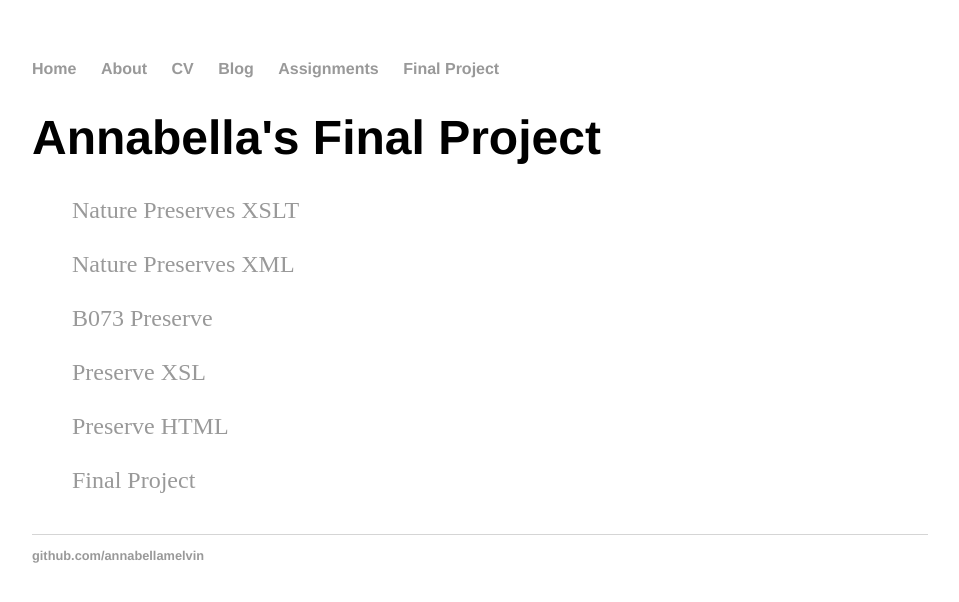
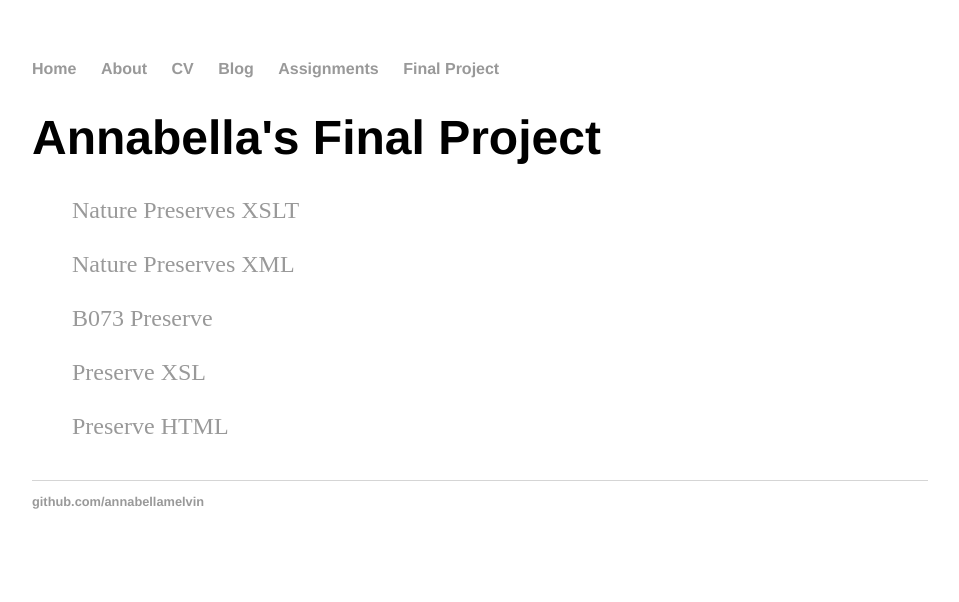
Before and after one commit to annabellamelvin/annabellamelvin.github.io, a Jekyll site: the page built from assignments/index.html, in a window 1280 px wide. Shown: the top 602 px of the page, without its empty margins (160-1119 px from the left). Built offline with Jekyll 4.4.1, drawn with Linux system fonts in a browser that asks for light colours.

Commit message:
Update index.html

```diff
--- a/assignments/index.html
+++ b/assignments/index.html
@@ -10,16 +10,16 @@ title: "Annabella's Final Project"
 		<a href="DPR_NaturePreserves_001(1).xml"> Nature Preserves XML</a><br></br>
 		<a href="B073_208.html"> B073 Preserve</a><br></br>
 		<a href="nature_table.xsl"> Preserve XSL</a><br></br>
-		<a href="nature_table.html"> Preserve HTML</a><br></br>
-		<a href="/parks"> Final Project</a>
+		<a href="nature_table.html"> Preserve HTML</a>
+
 
 		{% for post in site.homework %}
 		<li><span>{{ post.date | date_to_string }}</span> » <a href="{{/naturepreserves.xsl}}" title="{{naturepreserves.xsl}}">{naturepreserves.xsl}}</a>
 		<span>{{ post.date | date_to_string }}</span> » <a href="{{/DPR_NaturePreserves_001(1).xml}}" title="{{DPR_NaturePreserves_001(1).xml}}">{DPR_NaturePreserves_001(1).xml}}</a>
 		<span>{{ post.date | date_to_string }}</span> » <a href="{{/parks/B073_208.html}}" title="{{B073_208.html}}">{B073_208.html}}</a>
 		<span>{{ post.date | date_to_string }}</span> » <a href="{{/nature_table.xsl}}" title="{{nature_table.xsl}}">{nature_table.xsl}}</a>
-		<span>{{ post.date | date_to_string }}</span> » <a href="{{nature_table.html}}" title="{{nature_table.html}}">{nature_table.html}}</a>
-		<span>{{ post.date | date_to_string }}</span> » <a href="{{/parks}}" title="{{/parks}}">{/parks}}</a></li>
+		<span>{{ post.date | date_to_string }}</span> » <a href="{{nature_table.html}}" title="{{nature_table.html}}">{nature_table.html}}</a></li>
+
 
 	  {% endfor %}
 		</ul>
```
